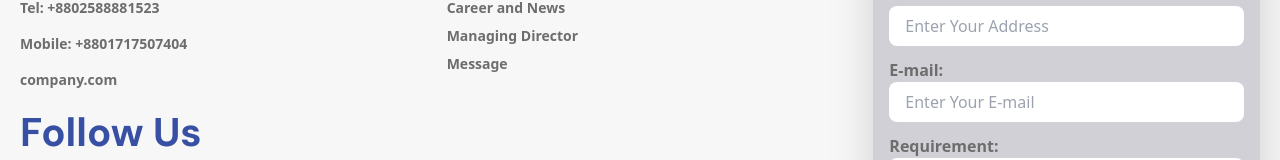
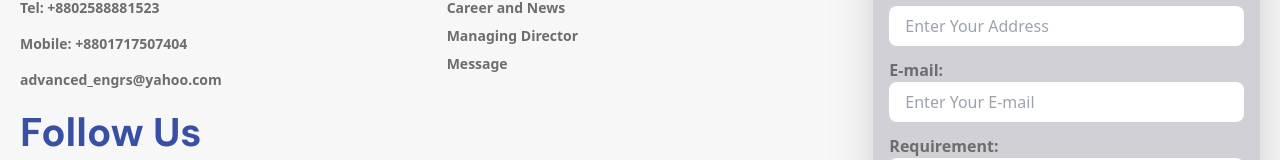
Before and after one commit to shamim150/Advance-Engineering, a React (Vite) app: page / in a window 1280 px wide. Shown: the part 4836-4996 px from the top of the page. Built offline with nearby package versions, Linux system fonts and the light colour scheme.

Commit message:
emailadd

```diff
--- a/src/components/Footer.jsx
+++ b/src/components/Footer.jsx
@@ -37,9 +37,9 @@ const Footer = () => {
             </a>
             <a
               className="text-sm font-bold text-[#6D6D6D] block"
-              href="mailto:company.com"
+              href="mailto:advanced_engrs@yahoo.com"
             >
-              company.com
+              advanced_engrs@yahoo.com
             </a>
 
             <TitleHeader className="text-xl pt-3 text-secondary" headerText="Follow Us" />
--- a/src/components/OurJourney.jsx
+++ b/src/components/OurJourney.jsx
@@ -14,7 +14,7 @@ const OurJourney = () => {
             <TitleHeader className='pt-5 text-center' headerText='Our Journey'/>
 
            <div className='py-5 '>
-           <h3 className='text-center text-2xl font-bold mb-3 '>Why Customer Love To <br /> <span className='text-secondary'> Choose Us</span>
+           <h3 className='text-center md:text-2xl text-base font-bold mb-3 '>Why Customer Love To <br /> <span className='text-secondary'> Choose Us</span>
             </h3>
 
           <p className='text-center text-base mb-4'>  There are many variations of passages of Lorem Ipsum typesetting industry has been <br /> the industry's standard dummy text ever since the been when an unknown printer.</p>
@@ -22,7 +22,6 @@ const OurJourney = () => {
 
 
             <div className='flex justify-center items-center'>
-            {/* <img className='w-full h-full object-cover' src={'/OurJourney/product_2.jpg'} alt="" /> */}
             <img className='max-w-[700px] h-auto object-cover w-full ' src={'/Homepage/product_1.jpg'} alt="" />
             </div>
 
--- a/src/components/WorldLeader.jsx
+++ b/src/components/WorldLeader.jsx
@@ -7,7 +7,7 @@ const WorldLeader = () => {
   return (
     <div>
         <Container className='mb-10 bg-[#F7F9FB] '>
-            <TitleHeader className='my-12 md:text-[35px] leading-snug text-sm text-center' headerText='World Leaders in Puddy Process Excellence Latest Innovation, Quality Execution Grain/Puddy Processing Machine.' />
+            <TitleHeader className='my-12  leading-snug text-center' headerText='World Leaders in Puddy Process Excellence Latest Innovation, Quality Execution Grain/Puddy Processing Machine.' />
             <p className='text-center mb-4 text-base'>A puddy machine, also known as a putty machine, is used for mixing, preparing, and applying wall putty. It is commonly used in construction and painting for creating a smooth surface before painting. The machine ensures uniform consistency in the putty, reducing manual effort and time. It typically includes a hopper, mixing blades, and an applicator. This equipment enhances efficiency and precision in surface preparation.</p>
             <div className='flex justify-center'>
               <img className='max-w-[700px] h-auto object-cover w-full' src="/WorldLeaderPuddyMachine/puddy1jpg.jpg" alt="" />
```
